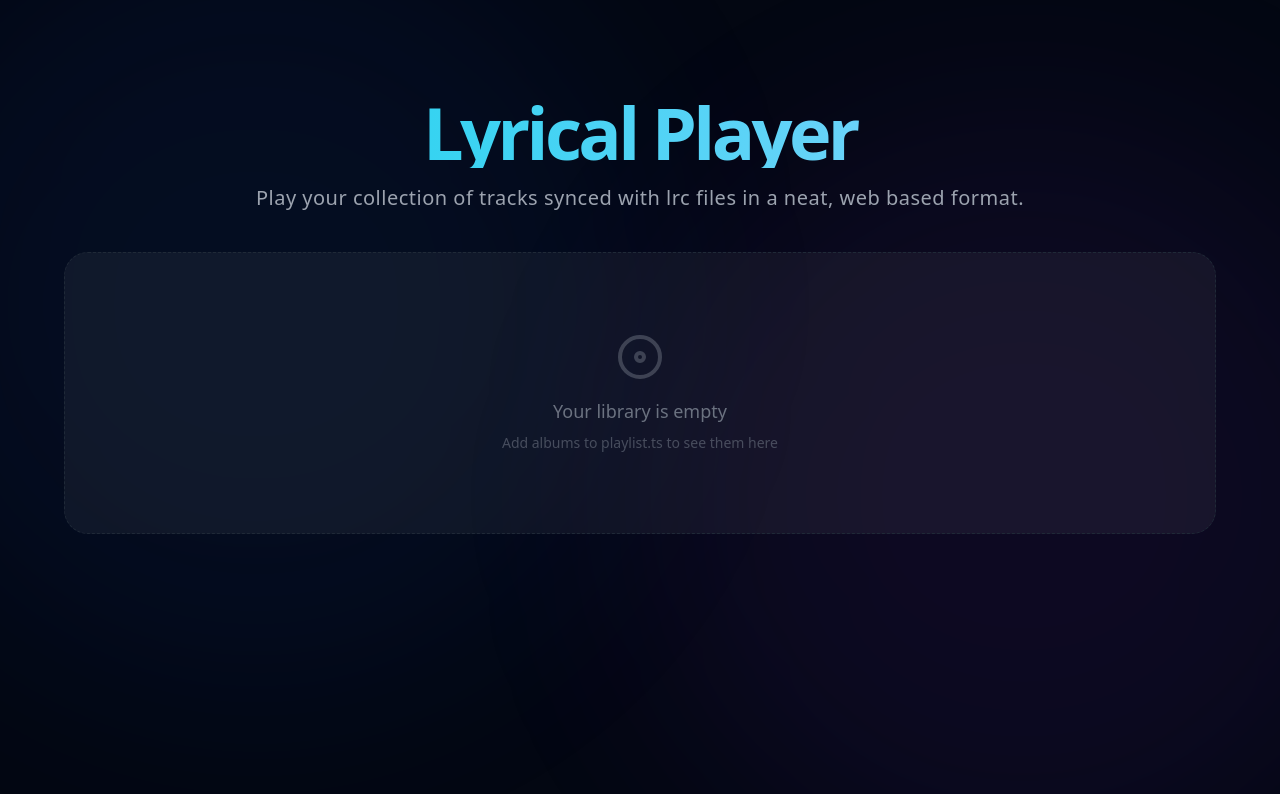
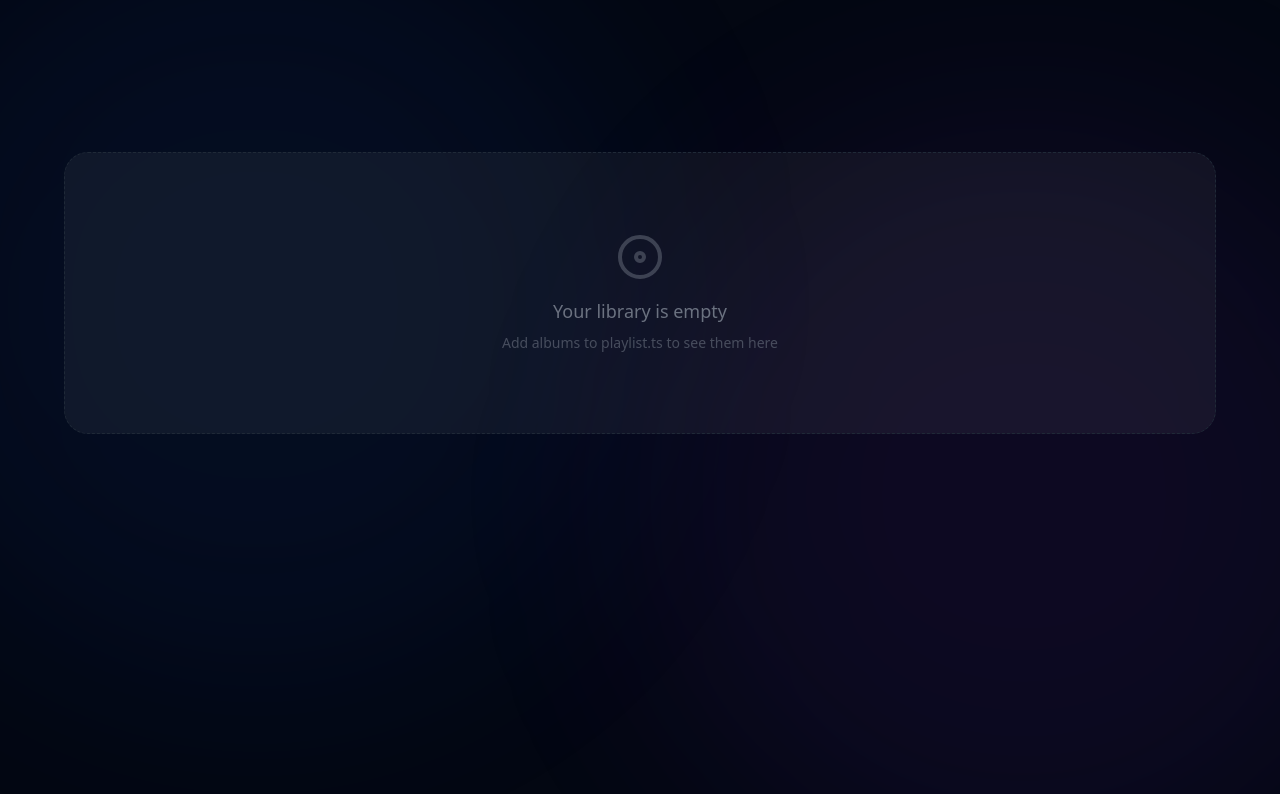
Before and after one commit to xiliourt/Lyrical-Sync, a React (Vite) app: page / in a window 1280 px wide. Shown: the top 794 px of the page. Built offline with nearby package versions, Linux system fonts and the light colour scheme.

Commit message:
Update App.tsx

```diff
--- a/src/App.tsx
+++ b/src/App.tsx
@@ -67,10 +67,10 @@ export default function App() {
                     <div className="z-10 w-full max-w-6xl animate-in fade-in zoom-in duration-700 my-4 md:my-8 flex flex-col items-center">
                         <div className="mb-10 text-center">
                             <h1 className="text-4xl md:text-7xl font-black tracking-tighter text-transparent bg-clip-text bg-gradient-to-r from-cyan-400 to-sky-300 mb-4">
-                                Lyrical Player
+                                {import.meta.env.VITE_SITE_NAME}
                             </h1>
                             <p className="text-lg md:text-xl text-gray-400 font-light tracking-wide">
-                                Play your collection of tracks synced with lrc files in a neat, web based format.
+                                {import.meta.env.VITE_SITE_DESCRIPTION}
                             </p>
                         </div>
 
```
